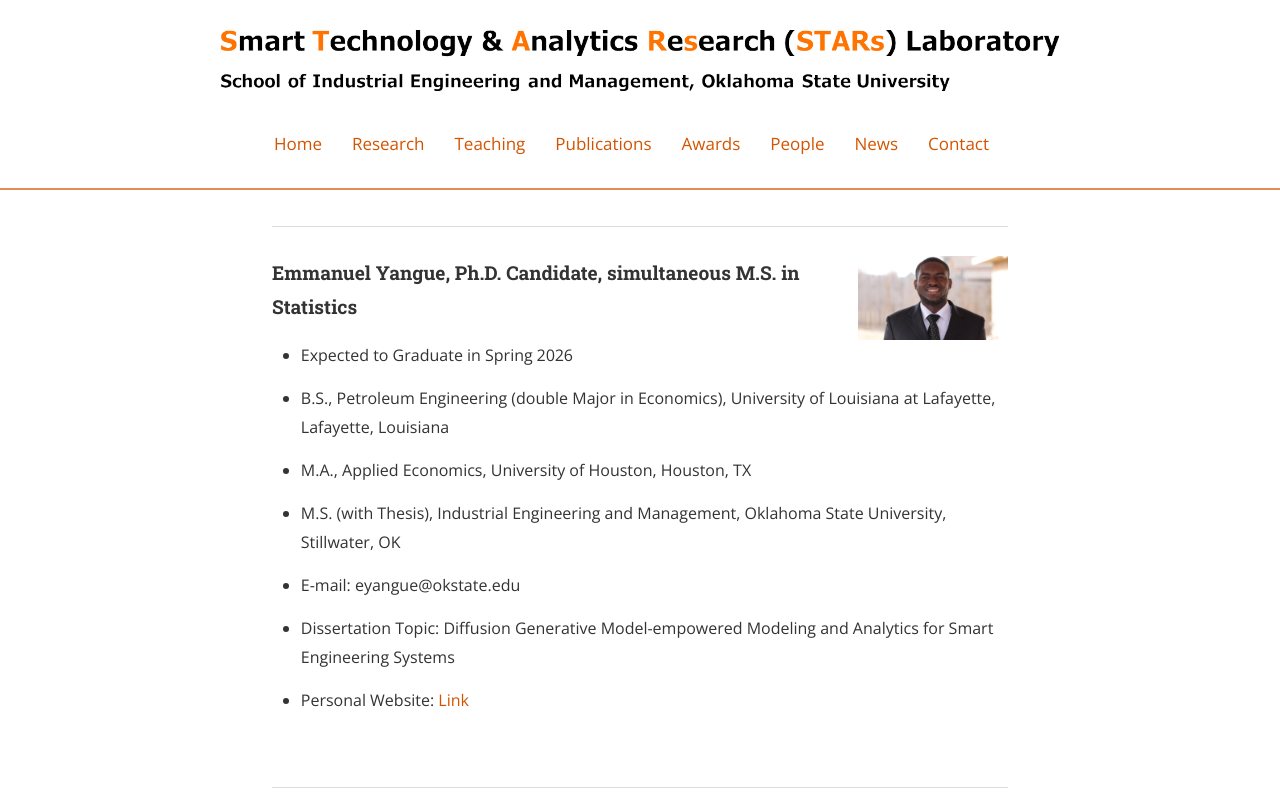
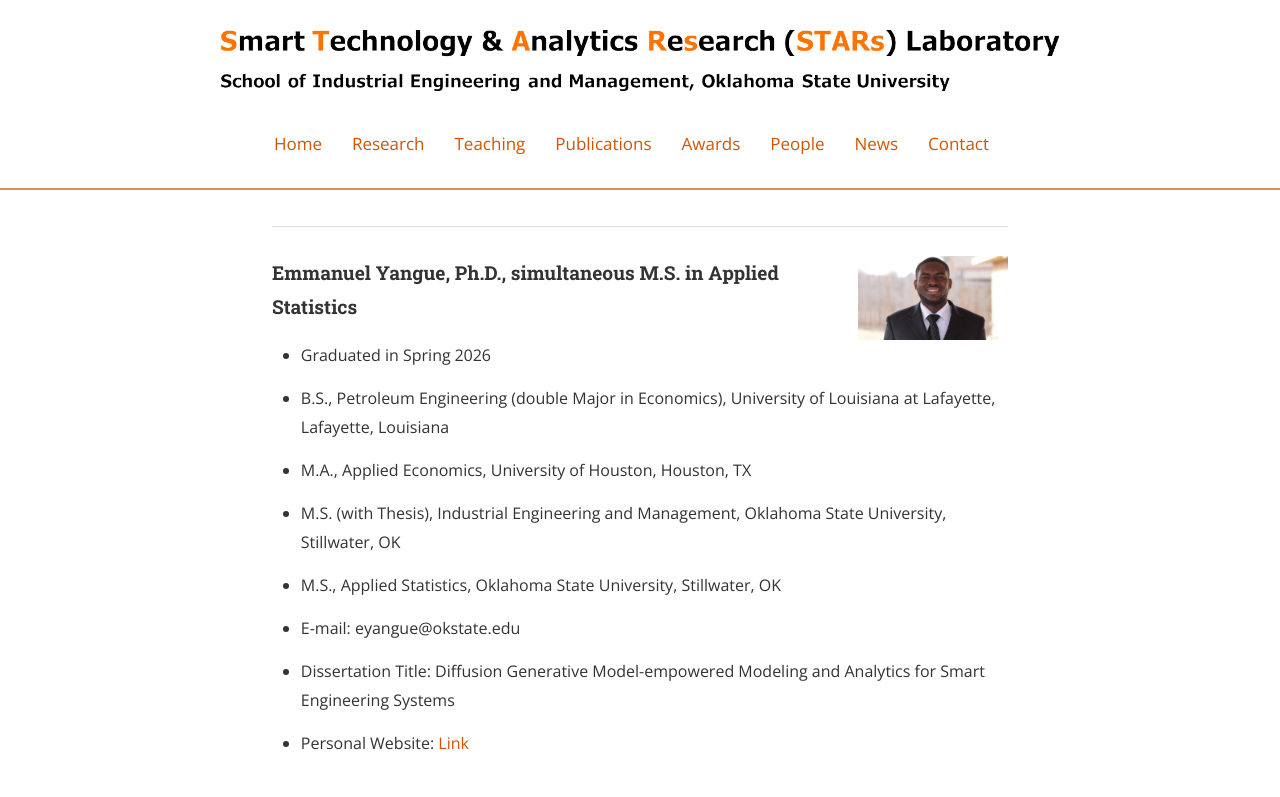
Before and after one commit to stars-laboratory/stars-laboratory.github.io, a Jekyll site: the page built from Fpeople.md, in a window 1280 px wide and 1400 px high, scrolled down 1626 px. Shown: the top 797 px of the window. Built offline with Jekyll 4.4.1, drawn with Linux system fonts in a browser that asks for light colours; nearby versions of some CDN libraries; some of the changed text lies outside the part shown; grey boxes are pictures that could not be loaded.

Commit message:
Update Fpeople.md
Information Update

```diff
--- a/Fpeople.md
+++ b/Fpeople.md
@@ -75,9 +75,9 @@ main_nav: true
 ***
 
 ![Emmanuel]({{ site.baseurl }}/assets/Emmanuel_2023.JPG){:.profile}
-#### **Emmanuel Yangue, Ph.D. Candidate, simultaneous M.S. in Statistics**
+#### **Emmanuel Yangue, Ph.D., simultaneous M.S. in Applied Statistics**
 
-* Expected to Graduate in Spring 2026
+* Graduated in Spring 2026
 
 * B.S., Petroleum Engineering (double Major in Economics), University of Louisiana at Lafayette, Lafayette, Louisiana
 
@@ -85,9 +85,11 @@ main_nav: true
 
 * M.S. (with Thesis), Industrial Engineering and Management, Oklahoma State University, Stillwater, OK
 
+* M.S., Applied Statistics, Oklahoma State University, Stillwater, OK
+
 * E-mail: eyangue@okstate.edu
 
-* Dissertation Topic: Diffusion Generative Model-empowered Modeling and Analytics for Smart Engineering Systems
+* Dissertation Title: Diffusion Generative Model-empowered Modeling and Analytics for Smart Engineering Systems
 
 * Personal Website: [Link](https://sites.google.com/view/emmanuel-yangue)
 
@@ -104,6 +106,8 @@ main_nav: true
 
 * B.S., Business Administration, Xi'an Jiaotong University, China
 
+* Graduate Minor, Statistics, Oklahoma State University, Stillwater, OK
+
 * E-mail: jan.zhang@okstate.edu
 
 * Dissertation Topic: Augmenting Generative Model for Design and Optimization of Complex Engineering Systems
```
Also changed, not shown: other parts of Fpeople.md (+1 -1 lines).
